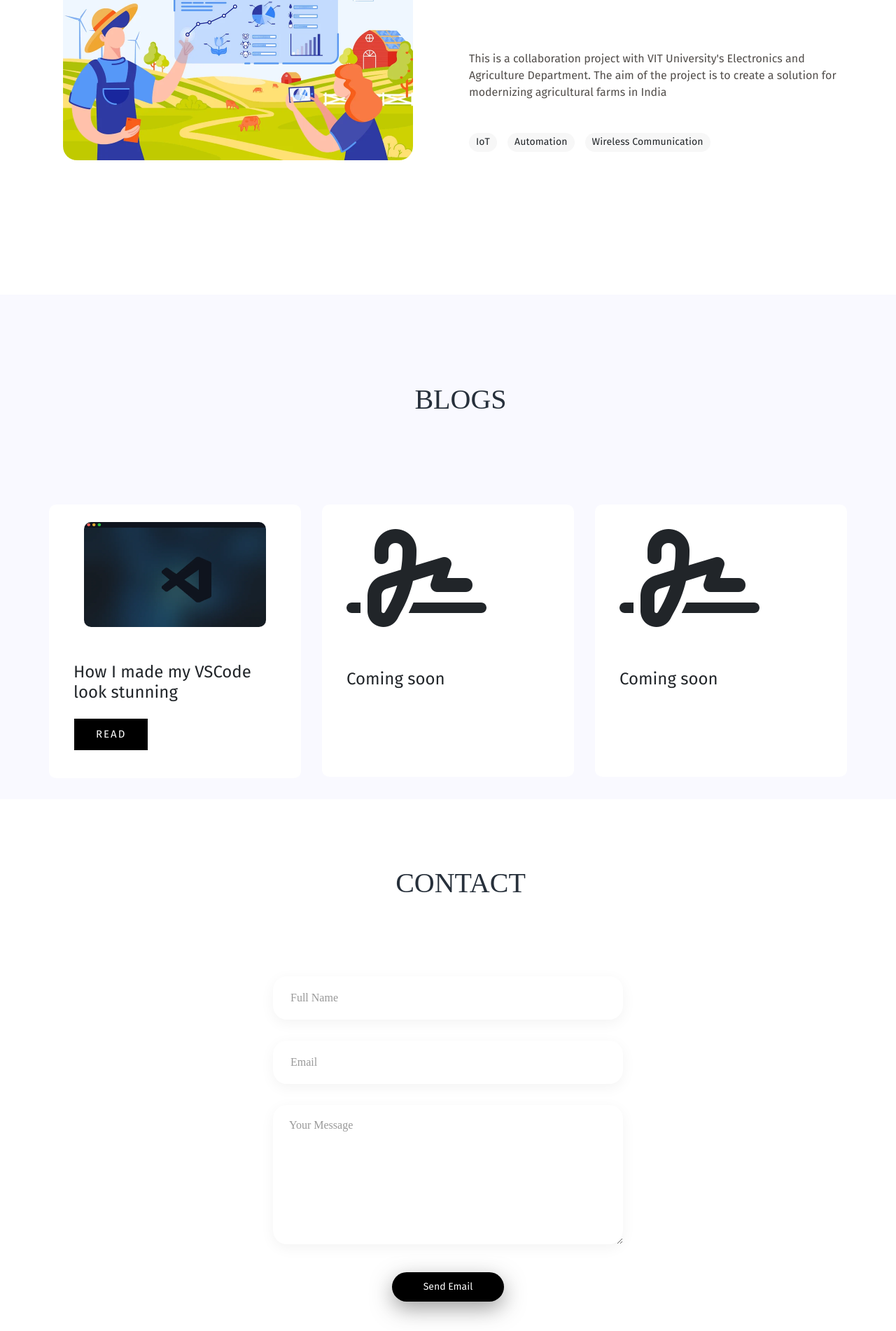
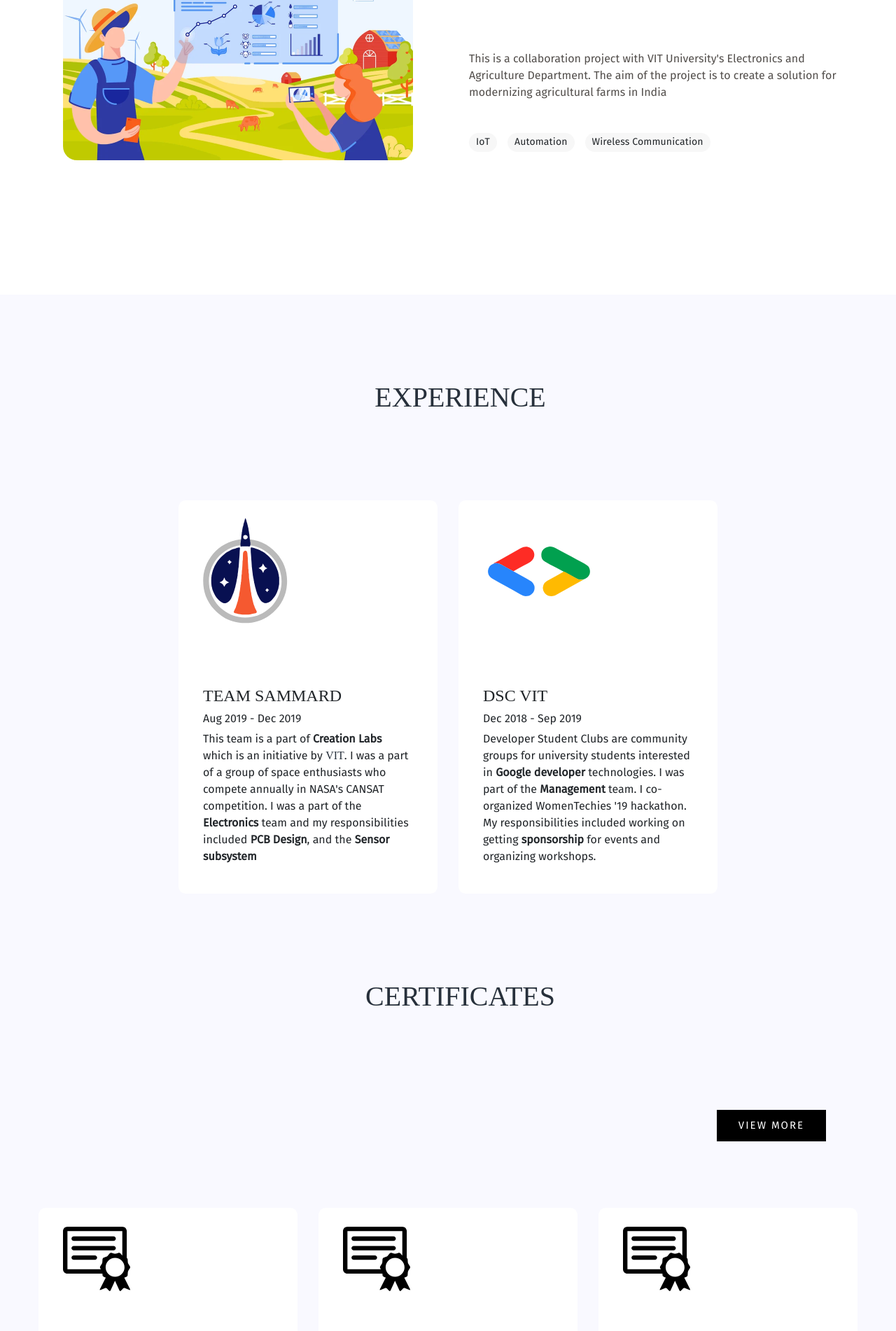
Before and after one commit to punidramesh/Perseus, a PHP site: page /public/index.html in a window 1280 px wide. Shown: the part 4201-6103 px from the top of the page at 70% size. Run offline with PHP 8.4, Linux system fonts and the light colour scheme; some libraries are stand-ins or nearby versions; some web fonts are replaced.

Commit message:
Added new sections

```diff
--- a/public/css/style.css
+++ b/public/css/style.css
@@ -368,6 +368,66 @@ button.btn{
 }
 /* End Projects Area css
 ============================================================================================ */
+
+
+/* Experience Area css
+============================================================================================ */
+#exp-txt{
+  position: relative;
+  font-family: 'NotoSansJP-Medium';
+  font-size: 2.5rem;
+  color: #27303b;
+  padding-left: 3%;
+  margin-top: 10%;
+  margin-bottom: 10%;
+}
+#experience{
+  background: #f9f9ff;
+}
+.exp-pic{
+  height: 10em;
+  width: 10em;
+  margin-bottom: 5em;
+}
+/* End Experience Area css
+============================================================================================ */
+
+/* Certificates Area css
+============================================================================================ */
+
+#certificates{
+  background: #f9f9ff;
+}
+.certi{
+  height: 6em;
+  margin-bottom: 5em;
+}
+.card-body {
+  -ms-flex: none none auto;
+  flex: none none auto;
+  padding: none;
+}
+.btn:hover {
+  color: #FFF;
+  text-decoration: none;
+}
+.card {
+  position: relative;
+  padding: 25px 35px;
+  border-radius: 10px;
+  transition: all 300ms linear 0s;
+  background: #fff;
+  margin-bottom: 30px;
+  min-width: 0;
+  word-wrap: break-word;
+  background-color: #fff;
+  background-clip: none;
+  border: 0px;
+  border-radius: 20px;
+}
+/* End Certificates Area css
+============================================================================================ */
+
 
 /* Blogs Area css
 ============================================================================================ */
@@ -955,4 +1015,5 @@ footer .footer-right a{
       #footer-img{
         margin-bottom: -3%;
       }
+      /*padding: 1.25rem;*/
   }
--- a/public/index.html
+++ b/public/index.html
@@ -1,14 +1,6 @@
 <!DOCTYPE html>
 <html lang="en" >
     <head>
-    <!-- Google Tag Manager -->
-    <script>(function(w,d,s,l,i){w[l]=w[l]||[];w[l].push({'gtm.start':
-        new Date().getTime(),event:'gtm.js'});var f=d.getElementsByTagName(s)[0],
-        j=d.createElement(s),dl=l!='dataLayer'?'&l='+l:'';j.async=true;j.src=
-        'https://www.googletagmanager.com/gtm.js?id='+i+dl;f.parentNode.insertBefore(j,f);
-        })(window,document,'script','dataLayer','GTM-N7WSGSZ');
-    </script>
-
         <!-- Global site tag (gtag.js) - Google Analytics -->
         <script async src="https://www.googletagmanager.com/gtag/js?id=G-Y94WB80GH7"></script>
         <script>
@@ -19,6 +11,7 @@
             gtag('config', 'G-Y94WB80GH7');
         </script>
         <!-- End Google Tag Manager -->
+        <link rel="preconnect" href="//fonts.googleapis.com" crossorigin />
 <!--Favicon-->
         <link rel="shortcut icon" type="image/png" href="assets/images/Ataraxia-min.svg"/>
 <!--End of Favicon-->
@@ -99,7 +92,7 @@
     <noscript><iframe src="https://www.googletagmanager.com/ns.html?id=GTM-N7WSGSZ"
     height="0" width="0" style="display:none;visibility:hidden"></iframe></noscript>
 <!-- End Google Tag Manager (noscript) -->
-        <div class = "preload"></div>
+        <!--div class = "preload"></div-->
         <div class = "content">
 <!--Nav bar start-->
             <nav class="navbar sticky-top navbar-expand-lg navbar-light bg-light" id = "navbar">
@@ -123,6 +116,12 @@
                     </li>
                     <li class="nav-item active">
                         <a class="nav-link" href="#projects">PROJECTS<span class="sr-only">(current)</span></a>
+                    </li>
+                    <li class="nav-item active">
+                        <a class="nav-link" href="#experience">EXPERIENCE<span class="sr-only">(current)</span></a>
+                    </li>
+                    <li class="nav-item active">
+                        <a class="nav-link" href="#certificates">CERTIFICATES<span class="sr-only">(current)</span></a>
                     </li>
                     <li class="nav-item active">
                         <a class="nav-link" href="#blog_area">BLOGS<span class="sr-only">(current)</span></a>
@@ -302,7 +301,7 @@
                             </div>
                             <div class = "row justify-content-start">
                                 <div class="Container-flex u-justify-start u-paddingT20 u-flex-row">
-                                    <h5  class="u-fontSize-h6 u-fontWeight-light u-letterSpacing_1 u-fontWeight-light u-bg-darkGrey u-borderR5 u-">Responsive</h5>
+                                    <h5  class="u-fontSize-h6 u-fontWeight-light u-letterSpacing_1 u-fontWeight-light u-bg-darkGrey u-borderR5 u-">Tracker</h5>
                                     <h5 class="u-fontSize-h6 u-fontWeight-light u-letterSpacing_1 u-fontWeight-light u-bg-darkGrey u-borderR5 u-">Django</h5>
                                 </div>
                             </div>
@@ -339,6 +338,125 @@
                 </div>
             </section>
 <!--End of Projects section-->
+
+<!--Start of Experience section-->
+            <section id = "experience">
+                <div class="container">
+                    <div class="container">
+                        <div class="row justify-content-center">
+                            <p id = "skills-txt">EXPERIENCE</p>
+                        </div>
+                    </div>
+                    <div class="feature_inner row justify-content-center">
+                        <div class="col-lg-4 col-md-6 ">
+                            <div class="feature_item">
+                                <img class = "exp-pic" src = "assets/images/ts.svg">
+                                <h4 style = "font-family: NotoSansJP-Medium;">TEAM SAMMARD</h4>
+                                <h6 style="font-family: Fira Sans;">Aug 2019 - Dec 2019</h6>
+                                <p itemprop="description" style = "font-family:Fira Sans;">This team is a part of <b>Creation Labs</b> which is an initiative by <a itemprop="url" rel="noopener" target="_blank" style = "font-family: 'NotoSansJP-Medium'; color: #27303b; text-decoration: none;" href="https://vit.ac.in">VIT</a>. I was a part of a group of space enthusiasts who compete annually in NASA's CANSAT competition. I was a part of the <b>Electronics</b> team and my responsibilities included <b>PCB Design</b>, and the <b>Sensor subsystem</b></p>
+                            </div>
+                        </div>
+                        <div class="col-lg-4 col-md-6">
+                            <div class="feature_item">
+                                <img class = "exp-pic" src = "assets/images/dsc.svg">
+                                <h4 style = "font-family: NotoSansJP-Medium;">DSC VIT</h4>
+                                <h6 style="font-family: Fira Sans;">Dec 2018 - Sep 2019</h6>
+                                <p itemprop="description" style = "font-family:Fira Sans;">Developer Student Clubs are community groups for university students interested in <b>Google developer</b> technologies. I was part of the <b>Management</b> team. I co-organized WomenTechies '19 hackathon. My responsibilities included working on getting <b>sponsorship</b> for events and organizing workshops.</p>
+                            </div>
+                        </div>
+                    </div>
+                </div>
+            </section>
+<!--End of Experience section-->
+
+<!--Start of Certificates section-->
+
+<section id = "certificates">
+    <div class="container">
+        <div class="container">
+            <div class="row justify-content-center">
+                <p id = "skills-txt">CERTIFICATES</p>
+            </div>
+        </div>
+        <div style = "margin-bottom: 5em;" class="feature_inner row justify-content-end">
+            <button id = "myBtn" class="btn btn-1" type="button" data-toggle="collapse" onClick="viewMore()" data-target="#collapseExample" aria-expanded="false" aria-controls="collapseExample">VIEW MORE</button>
+        </div>
+        <div class="feature_inner row justify-content-start">
+            <div class="col-lg-4 col-md-6 ">
+                <div class="feature_item">
+                    <img class = "certi" src = "assets/images/certi.svg">
+                    <h4 style = "font-family: NotoSansJP-Medium;">MACHINE LEARNING</h4>
+                    <p itemprop="description" style = "font-family:Fira Sans;">A course by <b>Andrew Ng</b> offered by Stanford University on Coursera</p>
+                    <div style = "margin-top:2.75em;" class = "row justify-content-start">
+                        <button class="btn btn-1"><a itemprop="url" rel="noopener" target="_blank" style = "color: #FFF; text-decoration: none;" href = "https://www.coursera.org/account/accomplishments/verify/P9KAB9WAT9NV">CHECK</a>
+                    </div>
+                </div>
+            </div>
+            <div class="col-lg-4 col-md-6">
+                <div class="feature_item">
+                    <img style = "margin-bottom: 5em;" class = "certi" src = "assets/images/certi.svg">
+                    <h4 style = "font-family: NotoSansJP-Medium;">RECENT ADVANCES IN FREEFORM ELECTRONICS</h4>
+                    <p itemprop="description" style = "font-family:Fira Sans;">A course on <b>Electronics fabrication</b> from Yonsei University</p>
+                    <div class = "row justify-content-start">
+                        <button class="btn btn-1"><a itemprop="url" rel="noopener" target="_blank" style = "color: #FFF; text-decoration: none;" href = "https://www.coursera.org/account/accomplishments/certificate/NU5SU55JEYSG">CHECK</a>
+                    </div>
+                </div>
+            </div>
+            <div class="col-lg-4 col-md-6">
+                <div class="feature_item">
+                    <img style = "margin-bottom: 5em;" class = "certi" src = "assets/images/certi.svg">
+                    <h4 style = "font-family: NotoSansJP-Medium;">INDUSTRIAL IOT ON GCP</h4>
+                    <p itemprop="description" style = "font-family:Fira Sans;">IoT course on the Google Cloud Platform on
+                        Coursera.</p>
+                    <div style = "margin-top:2.75em;" class = "row justify-content-start">
+                        <button class="btn btn-1"><a itemprop="url" rel="noopener" target="_blank" style = "color: #FFF; text-decoration: none;" href = "https://www.coursera.org/account/accomplishments/verify/TR8LX6L63PXU">CHECK</a>
+                    </div>
+                </div>
+            </div>
+        </div>
+        <div style = "margin-top:5em;" class="collapse" id="collapseExample">
+            <div class="row">
+                <div class="col-lg-4 col-md-6 ">
+                    <div class="feature_item">
+                        <img class = "certi" src = "assets/images/certi.svg">
+                        <h4 style = "font-family: NotoSansJP-Medium;">DATA STRUCTURES</h4>
+                        <p itemprop="description" style = "font-family:Fira Sans;">A course on <b>Data structures</b> from UC San Diego on Coursera</p>
+                        <div style = "margin-top:2.75em;" class = "row justify-content-start">
+                            <button class="btn btn-1"><a itemprop="url" rel="noopener" target="_blank" style = "color: #FFF; text-decoration: none;" href = "https://www.coursera.org/account/accomplishments/verify/KW2Q72R3AWKH">CHECK</a>
+                        </div>
+                    </div>
+                </div>
+                <div class="col-lg-4 col-md-6">
+                    <div class="feature_item">
+                        <img style = "margin-bottom: 5em;" class = "certi" src = "assets/images/certi.svg">
+                        <h4 style = "font-family: NotoSansJP-Medium;">TRY DJANGO</h4>
+                        <p itemprop="description" style = "font-family:Fira Sans;">A course on <b>Django</b> by <b>Justin Mitchel</b> from Coding Entrepreneur</p>
+                        <div style = "margin-top:2.75em;" class = "row justify-content-start">
+                            <button class="btn btn-1"><a itemprop="url" rel="noopener" target="_blank" style = "color: #FFF; text-decoration: none;" href = "http://ude.my/UC-bab030e6-b724-4a0d-aa0b-07d1f7f8b8e0">CHECK</a>
+                        </div>
+                    </div>
+                </div>
+                <div class="col-lg-4 col-md-6">
+                    <div class="feature_item">
+                        <img style = "margin-bottom: 5em;" class = "certi" src = "assets/images/certi.svg">
+                        <h4 style = "font-family: NotoSansJP-Medium;">PYTHON FOR PENETRATION TESTERS</h4>
+                        <p itemprop="description" style = "font-family:Fira Sans;">A course on penetration testing on Udemy</p>
+                        <div class = "row justify-content-start">
+                            <button class="btn btn-1"><a itemprop="url" rel="noopener" target="_blank" style = "color: #FFF; text-decoration: none;" href = "http://ude.my/UC-02b41203-3d06-4713-8231-e3553b7531cd">CHECK</a>
+                        </div>
+                    </div>
+                </div>
+            </div>
+          </div>
+    </div>
+</section>
+<script>
+    function viewMore() {
+        var btnText = document.getElementById("myBtn");
+        btnText.style.display = "none";
+    }
+</script>
+<!--End of Certificates section-->
 
 <!--Start of Blogs section-->
             <section id = "blog_area">
```
Also changed, not shown: public/assets/images/certi.svg (added), public/assets/images/dsc.svg (added), public/assets/images/edgeai.jpg (added), public/assets/images/ts.svg (added), public/assets/images/wave.svg (deleted), 3 other files. Lines whose indentation alone changed are shown as unchanged.
